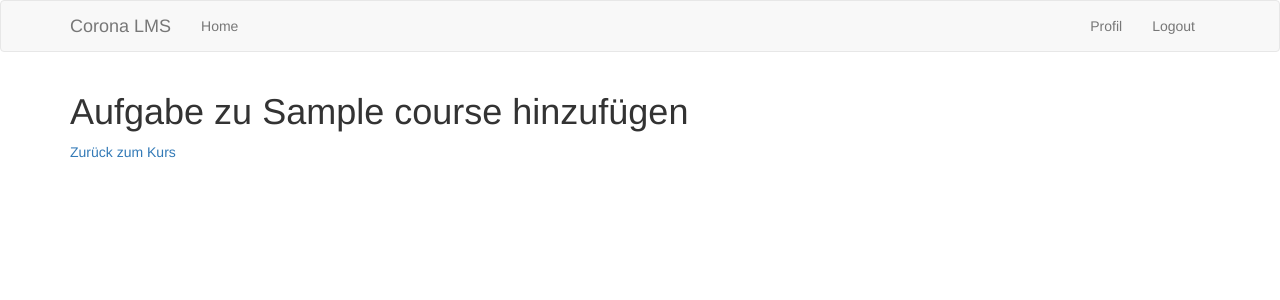
After one commit to cpthappy/CoronaLMS, a Flask app: page /add_task/1 in a window 1280 px wide. The commit adds this page. Shown: the top 300 px of the page. Run offline with Flask 2, Linux system fonts and the light colour scheme; a user stored in the database is signed in; tables that the repository leaves empty hold one stand-in row (values such as "Sample post"); some libraries are stand-ins or nearby versions.

Commit message:
add_task Seite angelegt

```diff
--- a/app/routes.py
+++ b/app/routes.py
@@ -136,7 +136,13 @@ def view_course(link):
 @app.route('/manage_course/<course_id>')
 @login_required
 def manage_course(course_id):
-    form = CourseForm()
     course = Course.query.filter_by(id = course_id, author = current_user).first_or_404()
 
     return render_template('manage_course.html', title='Kurs verwalten', course=course)
+
+@app.route('/add_task/<course_id>')
+@login_required
+def add_task(course_id):
+    course = Course.query.filter_by(id = course_id, author = current_user).first_or_404()
+
+    return render_template('add_task.html', title='Aufgabe anlegen', course=course)
--- /dev/null
+++ b/app/templates/add_task.html
@@ -0,0 +1,7 @@
+{% extends "base.html" %}
+
+{% block app_content %}
+    <h1>Aufgabe zu {{course.title}} hinzufügen</h1>
+
+    <a href="{{url_for('manage_course',course_id=course.id)}}">Zurück zum Kurs</a>
+{% endblock %}
--- a/app/templates/manage_course.html
+++ b/app/templates/manage_course.html
@@ -4,4 +4,5 @@
     <h1>{{course.title}} verwalten</h1>
     <p>{{course.description}}</p>
     <a href="{{url_for('index')}}">Zurück</a>
+    <a href="{{url_for('add_task',course_id=course.id)}}">Aufgabe hinzufügen</a>
 {% endblock %}
```
Also changed, not shown: app.db.
